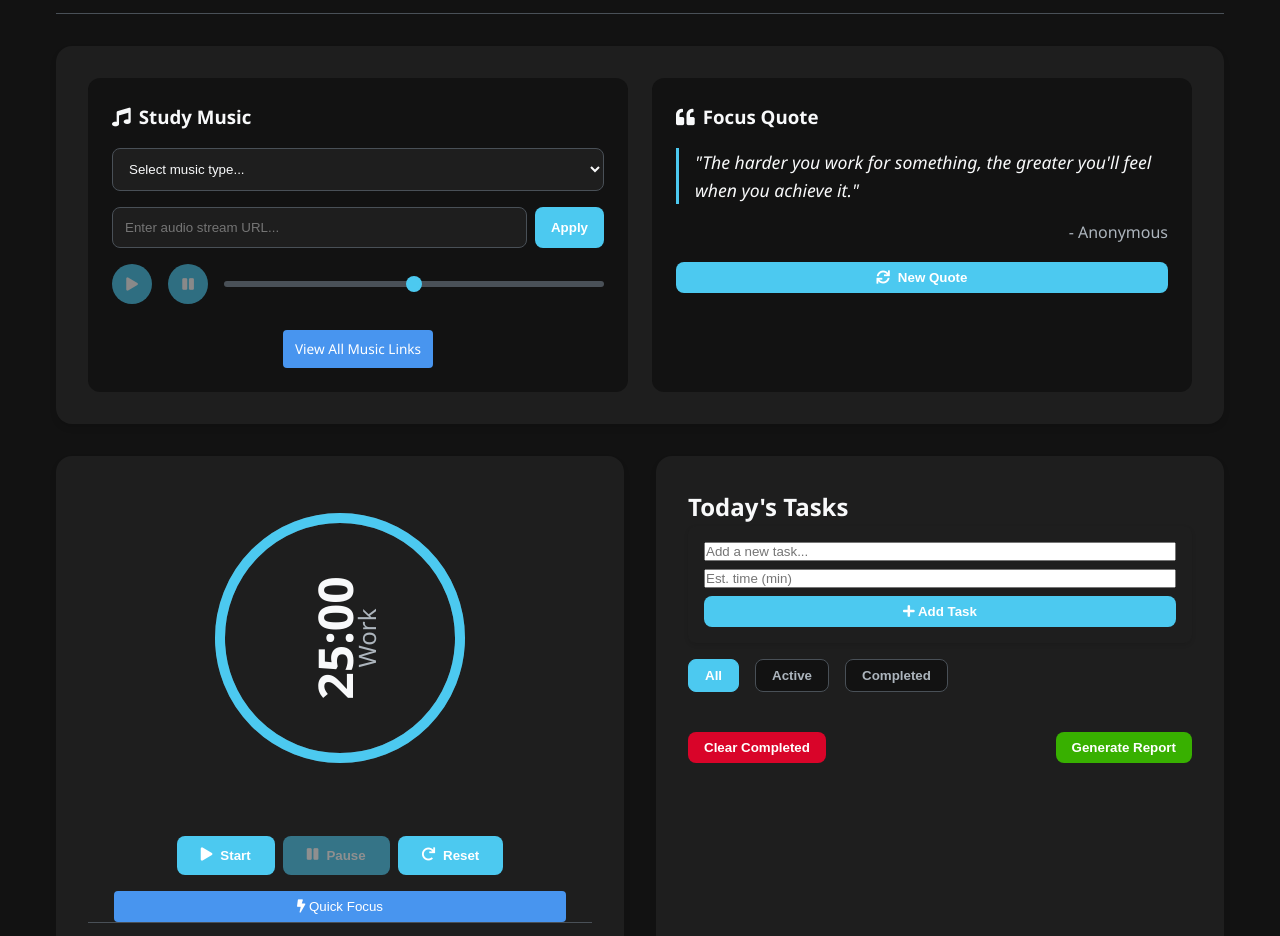
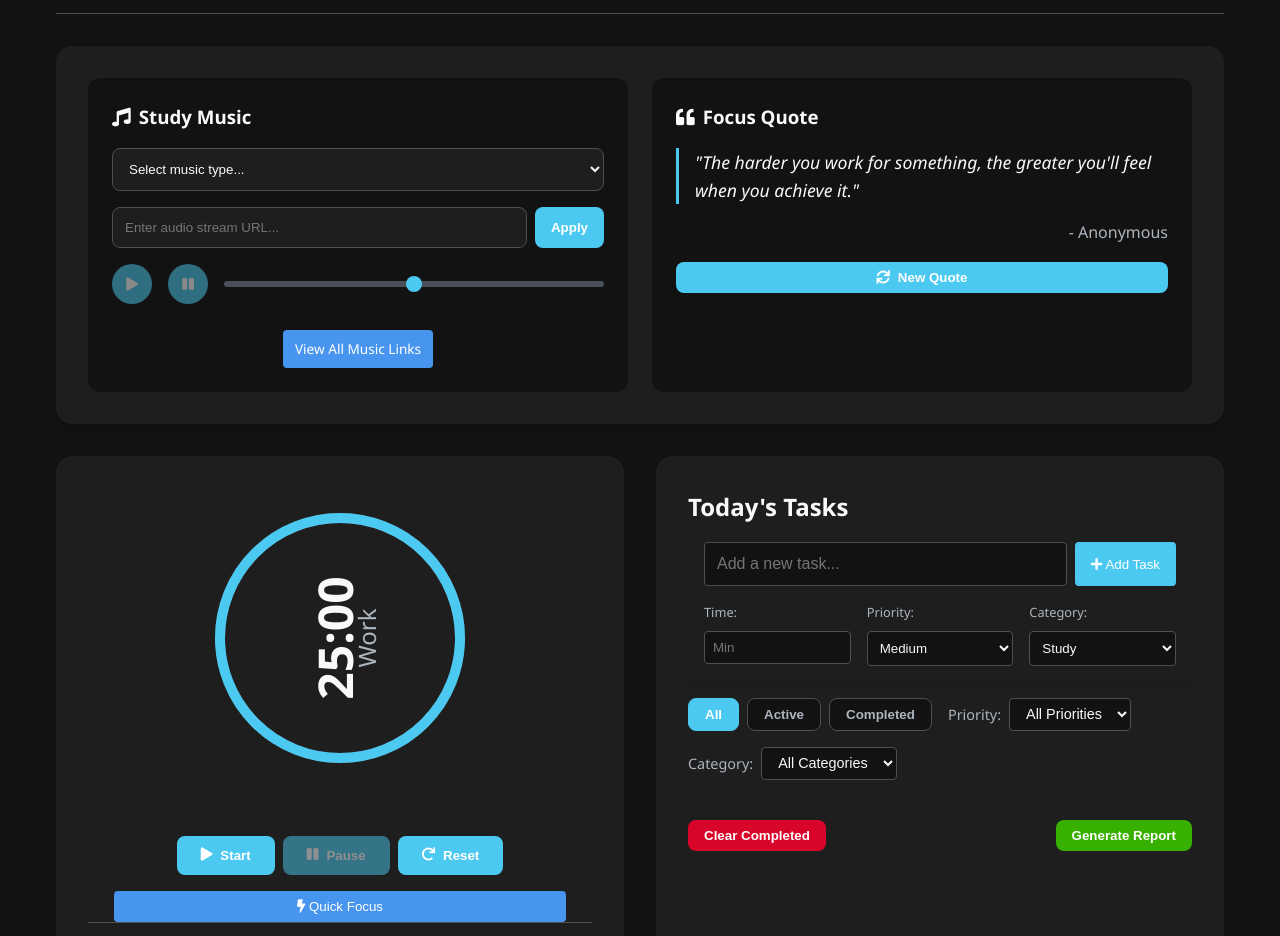
Before and after one commit to kaltha34/TickDone, a plain HTML site: page index.html in a window 1280 px wide. Shown: the part 117-1053 px from the top of the page. Drawn offline with nearby package versions, Linux system fonts and the light colour scheme.

Commit message:
Add category and priority filter dropdowns to to-do list UI

```diff
--- a/index.html
+++ b/index.html
@@ -170,16 +170,65 @@
             <section class="todo-section">
                 <h2>Today's Tasks</h2>
                 <div class="todo-form">
+                    <div class="task-input-row">
                         <input type="text" id="task-input" placeholder="Add a new task...">
-                    <input type="number" id="time-estimate" placeholder="Est. time (min)" min="1">
                         <button id="add-task-btn">
                             <i class="fas fa-plus"></i> Add Task
                         </button>
                     </div>
+                    <div class="task-details-row">
+                        <div class="task-detail">
+                            <label for="time-estimate">Time:</label>
+                            <input type="number" id="time-estimate" placeholder="Min" min="1">
+                        </div>
+                        <div class="task-detail">
+                            <label for="task-priority">Priority:</label>
+                            <select id="task-priority">
+                                <option value="low">Low</option>
+                                <option value="medium" selected>Medium</option>
+                                <option value="high">High</option>
+                            </select>
+                        </div>
+                        <div class="task-detail">
+                            <label for="task-category">Category:</label>
+                            <select id="task-category">
+                                <option value="study">Study</option>
+                                <option value="assignment">Assignment</option>
+                                <option value="exam">Exam Prep</option>
+                                <option value="project">Project</option>
+                                <option value="reading">Reading</option>
+                                <option value="other">Other</option>
+                            </select>
+                        </div>
+                    </div>
+                </div>
                 <div class="todo-filters">
+                    <div class="filter-group">
                         <button id="filter-all" class="filter-btn active">All</button>
                         <button id="filter-active" class="filter-btn">Active</button>
                         <button id="filter-completed" class="filter-btn">Completed</button>
+                    </div>
+                    <div class="filter-group">
+                        <label for="filter-priority">Priority:</label>
+                        <select id="filter-priority">
+                            <option value="all">All Priorities</option>
+                            <option value="high">High</option>
+                            <option value="medium">Medium</option>
+                            <option value="low">Low</option>
+                        </select>
+                    </div>
+                    <div class="filter-group">
+                        <label for="filter-category">Category:</label>
+                        <select id="filter-category">
+                            <option value="all">All Categories</option>
+                            <option value="study">Study</option>
+                            <option value="assignment">Assignment</option>
+                            <option value="exam">Exam Prep</option>
+                            <option value="project">Project</option>
+                            <option value="reading">Reading</option>
+                            <option value="other">Other</option>
+                        </select>
+                    </div>
                 </div>
                 <ul id="todo-list" class="todo-list">
                     <!-- Tasks will be added here dynamically -->
```
Lines whose indentation alone changed are shown as unchanged.
